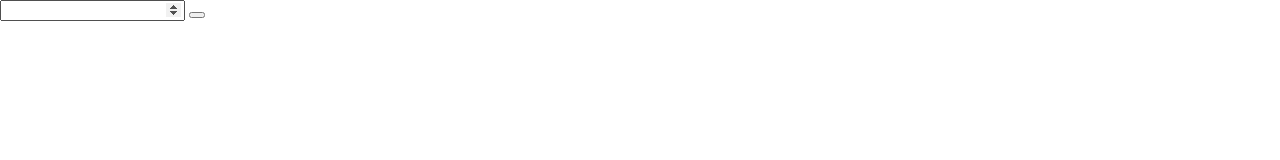
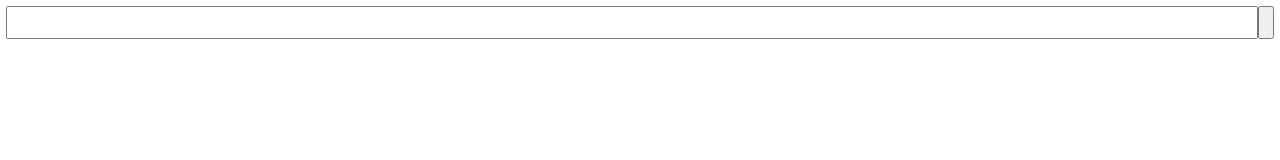
Before and after one commit to AmyHannahMorgan/simple-queue-app, a website: page static/index.html in a window 1280 px wide. Drawn offline with Linux system fonts and the light colour scheme.

Commit message:
+style queue adder and children

```diff
--- a/static/assets/css/main.css
+++ b/static/assets/css/main.css
@@ -7,5 +7,28 @@ body {
 /* classes */
 
 /* IDs */
+#queueAdder {
+    display: grid;
+    grid-template-columns: 100fr auto;
+    grid-template-rows: 100fr;
+
+    margin: 6px;
+}
+
+#queueAdderNumber {
+    grid-column: 1 / span 1;
+    grid-row: 1 / span 1;
+    height: 2em;
+}
+
+#queueAdderAddButton {
+    grid-column: 2 / span 1;
+    grid-row: 1 / span 1;
+}
+
+#queueAdderAddButton > img {
+    object-fit: contain;
+    height: 2em;
+}
 
 /* Media */
```
